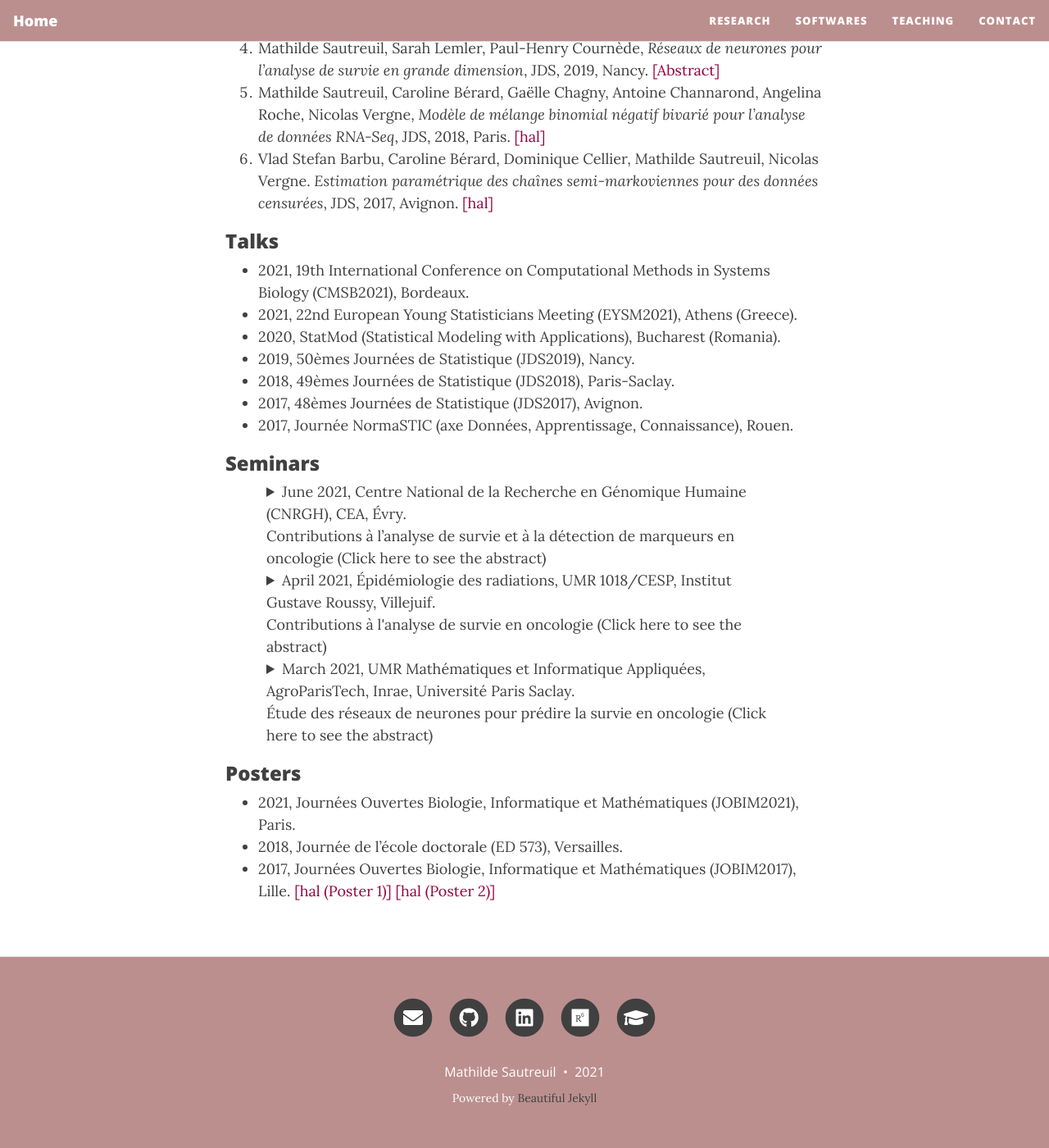
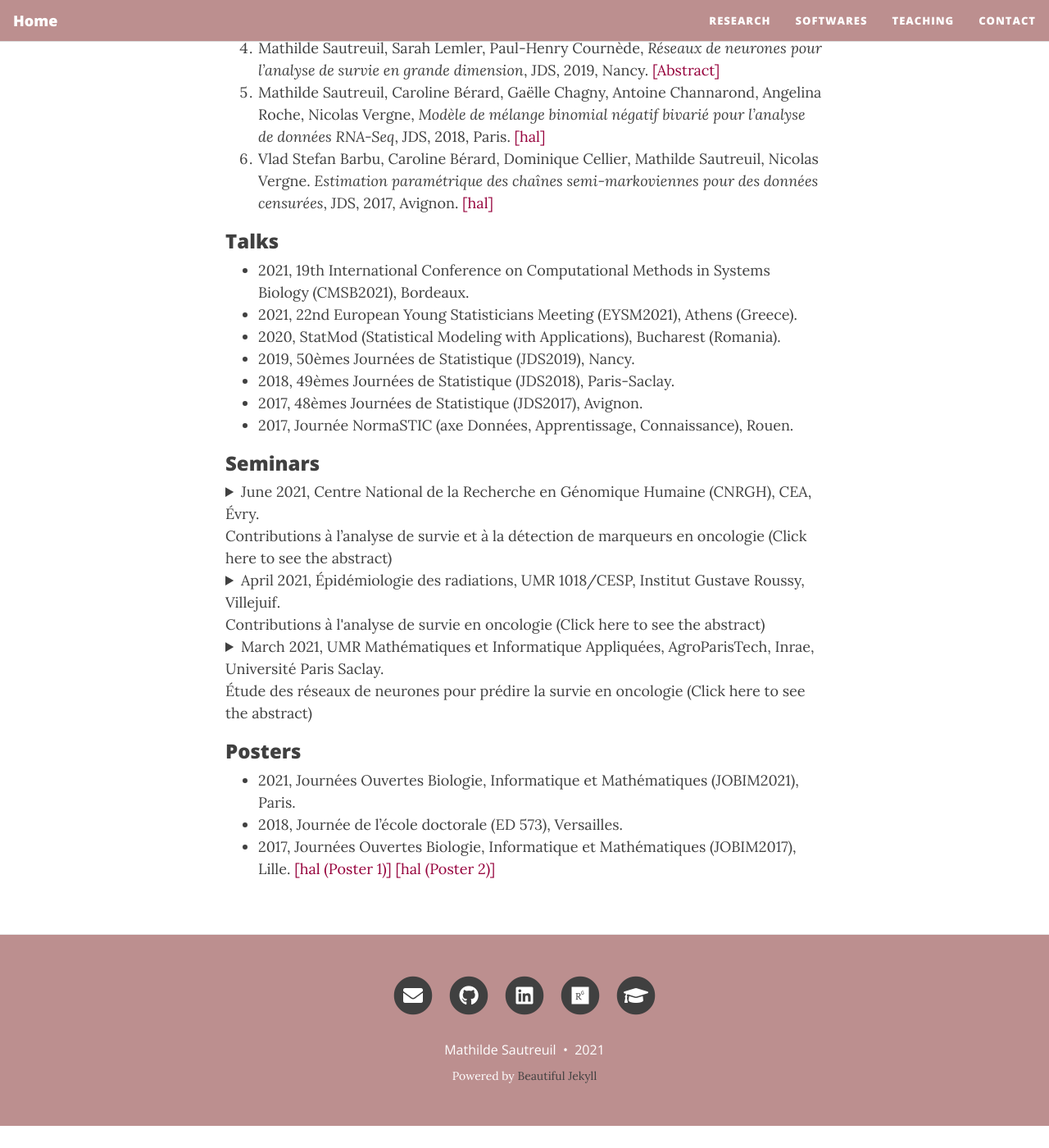
Before and after one commit to mathildesautreuil/mathildesautreuil.github.io, a Jekyll site: the page built from research.md, in a window 1280 px wide and 1400 px high, scrolled down 820 px. Shown: the whole window at 82% size. Built offline with Jekyll 4.4.1, drawn with Linux system fonts in a browser that asks for light colours; nearby versions of some CDN libraries; after the commit the page ends 2193 px from its top, so only the background shows below that.

Commit message:
fixing summary details css

```diff
--- a/assets/css/beautifuljekyll.css
+++ b/assets/css/beautifuljekyll.css
@@ -14,13 +14,11 @@ html {
 details {
     margin: 0;
     border-radius: 10px;
-    padding: 0px 50px 0px;
 }
 
 details[open] {
     margin: 0;
     background:  {{ site.navbar-col | default: "#EAEAEA" }};
-    padding: 0px 50px 0px;
 }
 summary {
     color: {{ site.navbar-text-col | default: "#404040" }};
```
